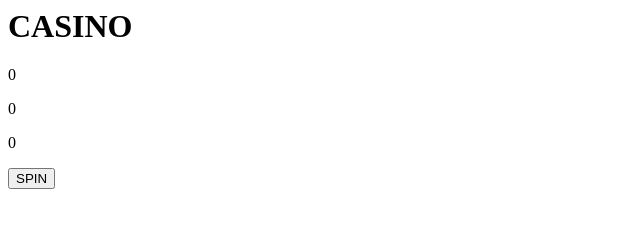
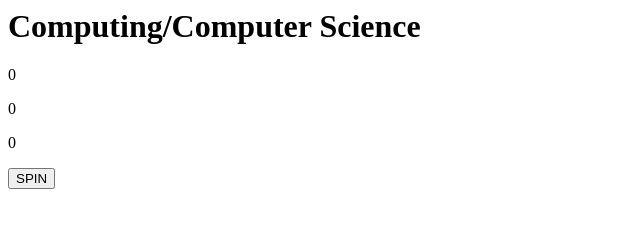
Before and after one commit to Riftbreaker1/netlify_crc, a website: page revision.html in a window 1280 px wide. Shown: the whole page, without its empty margins (0-640 px from the left). Drawn offline with Linux system fonts and the light colour scheme.

Commit message:
Update revision.html

```diff
--- a/revision.html
+++ b/revision.html
@@ -1,6 +1,6 @@
 <body>
 <div class="container">
-<h1> CASINO </h1>
+<h1> Computing/Computer Science </h1>
   <p id="demo"></p>
  <div id="slot">
     <p id="slot_1">0</p>
```
